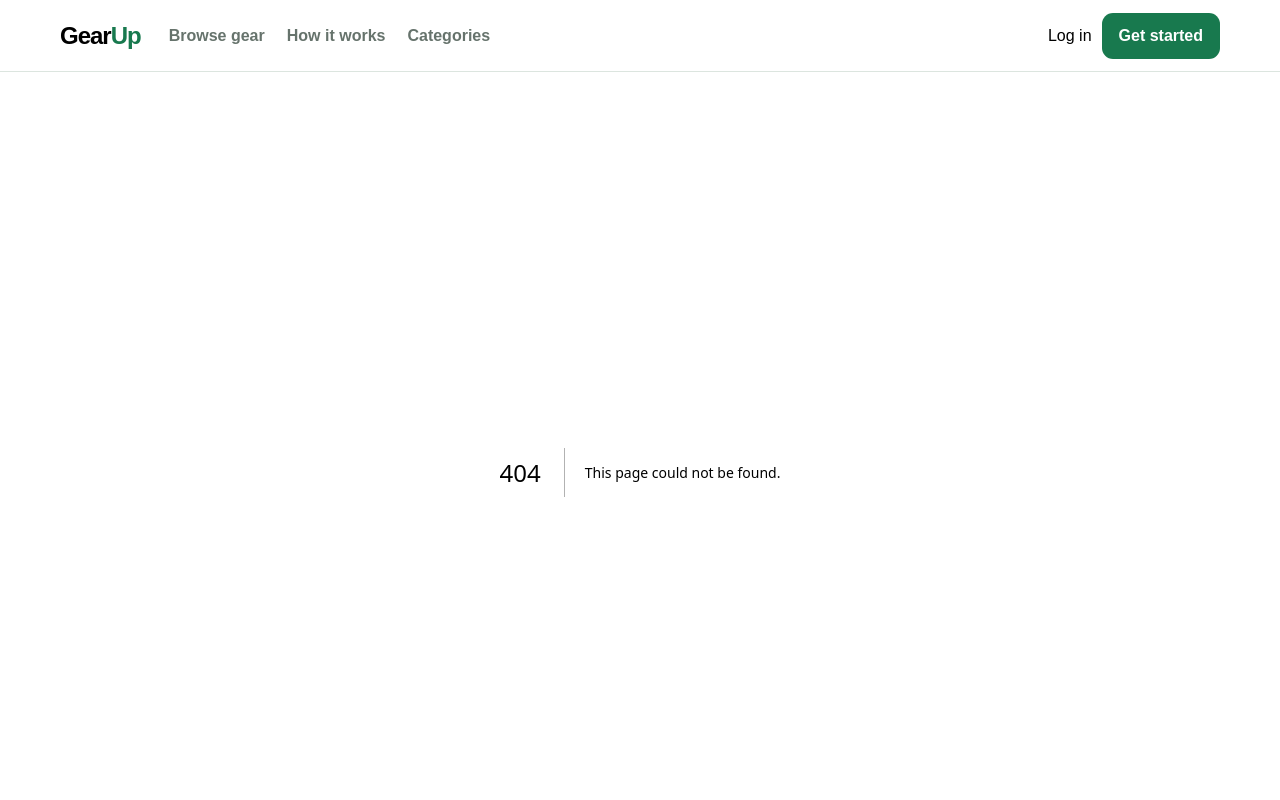
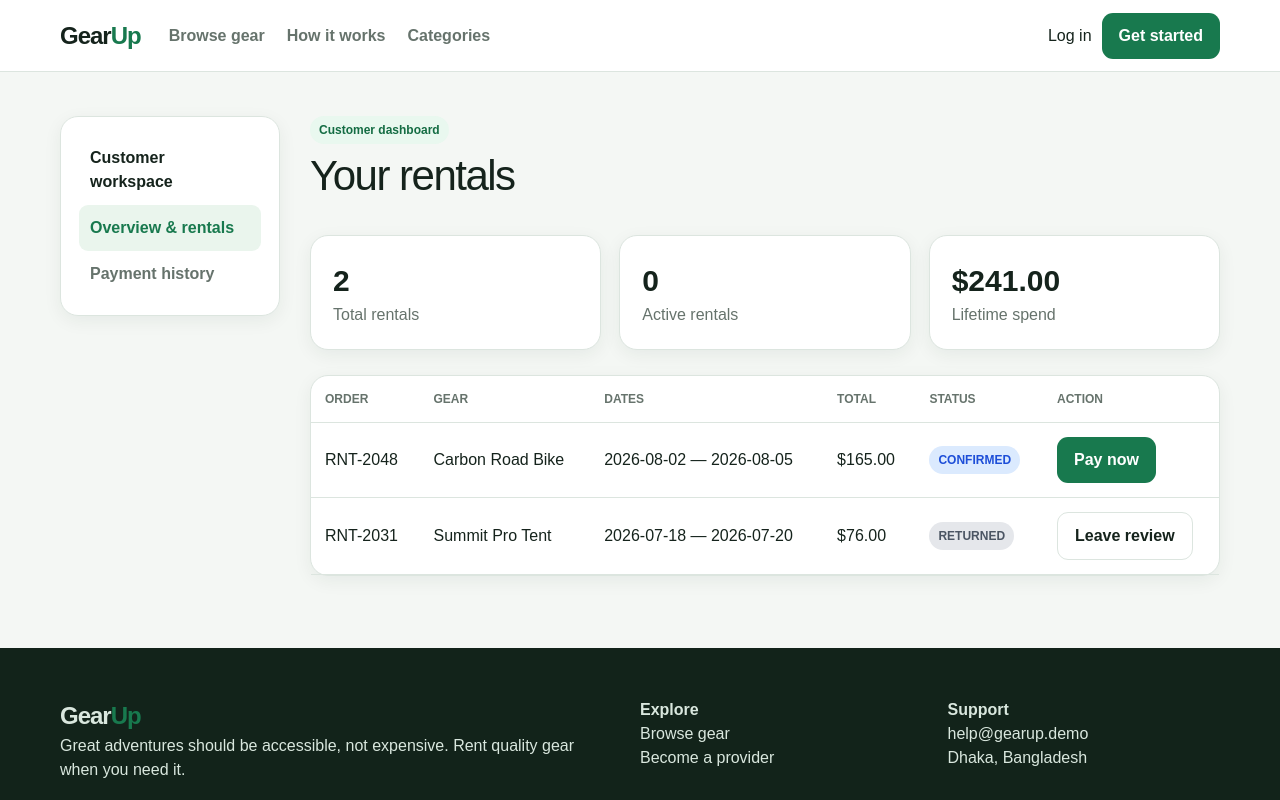
Before and after one commit to HinataHamura/B7A5, a Next.js app: page /dashboard/customer in a window 1280 px wide. Before the commit this address had no page. Shown: the top 800 px of the page. Built offline with nearby package versions, Linux system fonts and the light colour scheme; no server answers.

Commit message:
feat: add customer rental payment and review dashboard

```diff
--- /dev/null
+++ b/app/dashboard/customer/layout.tsx
@@ -0,0 +1 @@
+import { DashboardShell } from "@/components/dashboard-shell"; export default function Layout({children}:{children:React.ReactNode}){return <DashboardShell role="CUSTOMER">{children}</DashboardShell>}
--- /dev/null
+++ b/app/dashboard/customer/orders/[id]/pay/page.tsx
@@ -0,0 +1,2 @@
+"use client";import { useParams } from "next/navigation";import { CreditCard,Lock } from "lucide-react";import { api,demoMode } from "@/lib/api";import { Button,Card } from "@/components/ui";import { toast } from "sonner";import { useState } from "react";
+export default function Pay(){const {id}=useParams<{id:string}>();const [busy,setBusy]=useState(false);async function checkout(){setBusy(true);try{if(demoMode){toast.error("Stripe Checkout requires your backend URL. Set NEXT_PUBLIC_DEMO_MODE=false after configuring it.");return}const {url}=await api<{url:string}>("/payments/create",{method:"POST",body:JSON.stringify({rentalId:id,successUrl:`${location.origin}/payment/success?session_id={CHECKOUT_SESSION_ID}`,cancelUrl:`${location.origin}/payment/cancel?rental=${id}`})});if(!url?.startsWith("https://"))throw new Error("The payment server returned an invalid Checkout URL");location.assign(url)}catch(e){toast.error(e instanceof Error?e.message:"Could not start secure checkout")}finally{setBusy(false)}}return <><span className="badge"><Lock size={13}/> Secure payment</span><h1 className="section-title">Pay for rental {id}</h1><Card style={{padding:28,maxWidth:600}}><CreditCard size={38} color="#18794e"/><h2>Stripe Checkout</h2><p className="muted">You’ll be redirected to Stripe’s PCI-compliant hosted checkout to complete payment. GearUp never stores your card details.</p><Button style={{width:"100%"}} disabled={busy} onClick={checkout}>{busy?"Opening Stripe…":"Continue to Stripe Checkout"}</Button></Card></>}
--- /dev/null
+++ b/app/dashboard/customer/page.tsx
@@ -0,0 +1,3 @@
+"use client";
+import Link from "next/link";import { useQuery } from "@tanstack/react-query";import { getRentals } from "@/lib/api";import { money,statusClass } from "@/lib/utils";import { Card } from "@/components/ui";import { ReviewForm } from "@/components/review-form";
+export default function CustomerDashboard(){const {data=[],isLoading,error}=useQuery({queryKey:["rentals"],queryFn:()=>getRentals()});return <><span className="badge">Customer dashboard</span><h1 className="section-title">Your rentals</h1><div className="stats">{[[data.length,"Total rentals"],[data.filter(x=>x.status==="PICKED_UP").length,"Active rentals"],[money(data.reduce((a,b)=>a+b.total,0)),"Lifetime spend"]].map(([v,l])=><Card className="stat" key={l}><strong>{v}</strong><span className="muted">{l}</span></Card>)}</div><Card style={{marginTop:25}}><div className="table-wrap"><table className="table"><thead><tr><th>Order</th><th>Gear</th><th>Dates</th><th>Total</th><th>Status</th><th>Action</th></tr></thead><tbody>{isLoading?<tr><td colSpan={6}>Loading rentals…</td></tr>:error?<tr><td colSpan={6}>Could not load rentals.</td></tr>:data.map(r=><tr key={r.id}><td>{r.id}</td><td>{r.gear.name}</td><td>{r.startDate} — {r.endDate}</td><td>{money(r.total)}</td><td><span className={statusClass(r.status)}>{r.status.replace("_"," ")}</span></td><td>{r.status==="CONFIRMED"?<Link className="btn" href={`/dashboard/customer/orders/${r.id}/pay`}>Pay now</Link>:r.status==="RETURNED"?<details><summary className="btn btn-outline">Leave review</summary><div style={{width:300,padding:12}}><ReviewForm rentalId={r.id}/></div></details>:"—"}</td></tr>)}</tbody></table></div></Card></>}
--- /dev/null
+++ b/app/dashboard/customer/payments/page.tsx
@@ -0,0 +1,2 @@
+"use client";import { useQuery } from "@tanstack/react-query";import { getPayments } from "@/lib/api";import { money } from "@/lib/utils";import { Card } from "@/components/ui";
+export default function Payments(){const {data=[],isLoading}=useQuery({queryKey:["payments"],queryFn:getPayments});return <><h1 className="section-title">Payment history</h1><Card><div className="table-wrap"><table className="table"><thead><tr><th>Payment</th><th>Rental</th><th>Date</th><th>Amount</th><th>Status</th><th>Transaction</th></tr></thead><tbody>{isLoading?<tr><td>Loading…</td></tr>:data.map(p=><tr key={p.id}><td>{p.id}</td><td>{p.rentalId}</td><td>{p.date}</td><td>{money(p.amount)}</td><td><span className="badge">{p.status}</span></td><td>{p.transactionId}</td></tr>)}</tbody></table></div></Card></>}
--- /dev/null
+++ b/components/dashboard-shell.tsx
@@ -0,0 +1,4 @@
+"use client";
+import Link from "next/link"; import { usePathname } from "next/navigation"; import type { Role } from "@/lib/types";
+const links:Record<Role,{href:string;label:string}[]>={CUSTOMER:[{href:"/dashboard/customer",label:"Overview & rentals"},{href:"/dashboard/customer/payments",label:"Payment history"}],PROVIDER:[{href:"/dashboard/provider",label:"Overview & inventory"},{href:"/dashboard/provider/gear/new",label:"Add new gear"},{href:"/dashboard/provider/orders",label:"Incoming orders"}],ADMIN:[{href:"/dashboard/admin",label:"Platform overview"},{href:"/dashboard/admin/users",label:"User management"},{href:"/dashboard/admin/gear",label:"Gear moderation"},{href:"/dashboard/admin/orders",label:"All rentals"}]};
+export function DashboardShell({role,children}:{role:Role;children:React.ReactNode}){const path=usePathname();return <div className="page container dashboard"><aside className="card sidebar"><b style={{display:"block",padding:11}}>{role[0]+role.slice(1).toLowerCase()} workspace</b>{links[role].map(x=><Link style={path===x.href?{background:"#eaf5ed",color:"#18794e"}:undefined} key={x.href} href={x.href}>{x.label}</Link>)}</aside><section>{children}</section></div>}
--- /dev/null
+++ b/components/review-form.tsx
@@ -0,0 +1,3 @@
+"use client";
+import { useForm } from "react-hook-form";import { zodResolver } from "@hookform/resolvers/zod";import { z } from "zod";import { reviewSchema } from "@/lib/schemas";import { api,demoMode } from "@/lib/api";import { toast } from "sonner";import { Button,Select } from "./ui";
+export function ReviewForm({rentalId}:{rentalId:string}){const {register,handleSubmit,formState:{errors,isSubmitting},reset}=useForm<z.infer<typeof reviewSchema>>({resolver:zodResolver(reviewSchema),defaultValues:{rating:5}});async function submit(v:z.infer<typeof reviewSchema>){try{if(!demoMode)await api("/reviews",{method:"POST",body:JSON.stringify({...v,rentalId})});toast.success("Thank you for sharing your experience");reset()}catch(e){toast.error(e instanceof Error?e.message:"Could not submit review")}}return <form className="form" onSubmit={handleSubmit(submit)}><Select label="Rating" {...register("rating")} error={errors.rating?.message}>{[5,4,3,2,1].map(n=><option key={n} value={n}>{n} stars</option>)}</Select><label className="field"><span>Review</span><textarea {...register("comment")} rows={3}/>{errors.comment&&<small>{errors.comment.message}</small>}</label><Button disabled={isSubmitting}>Submit review</Button></form>}
```
